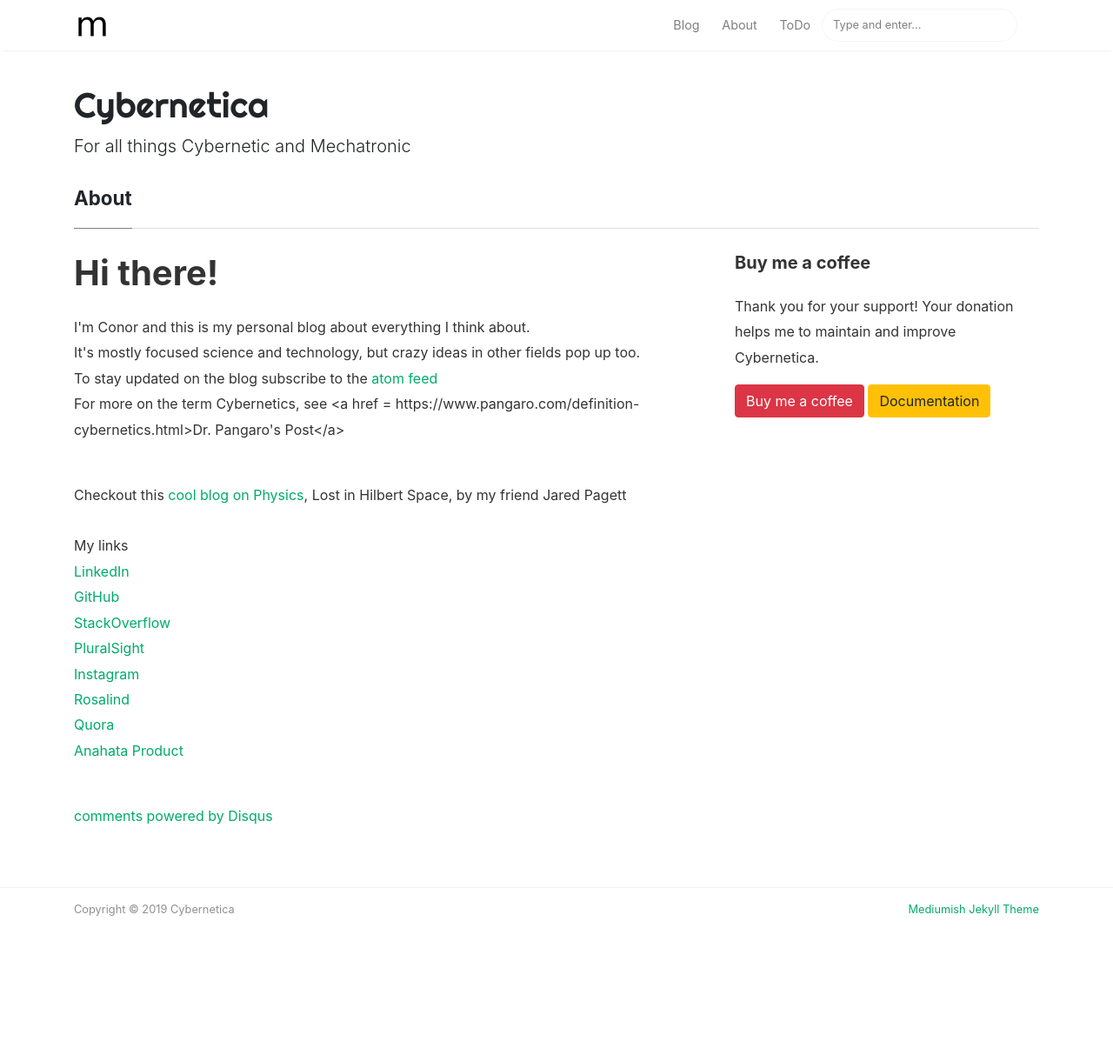
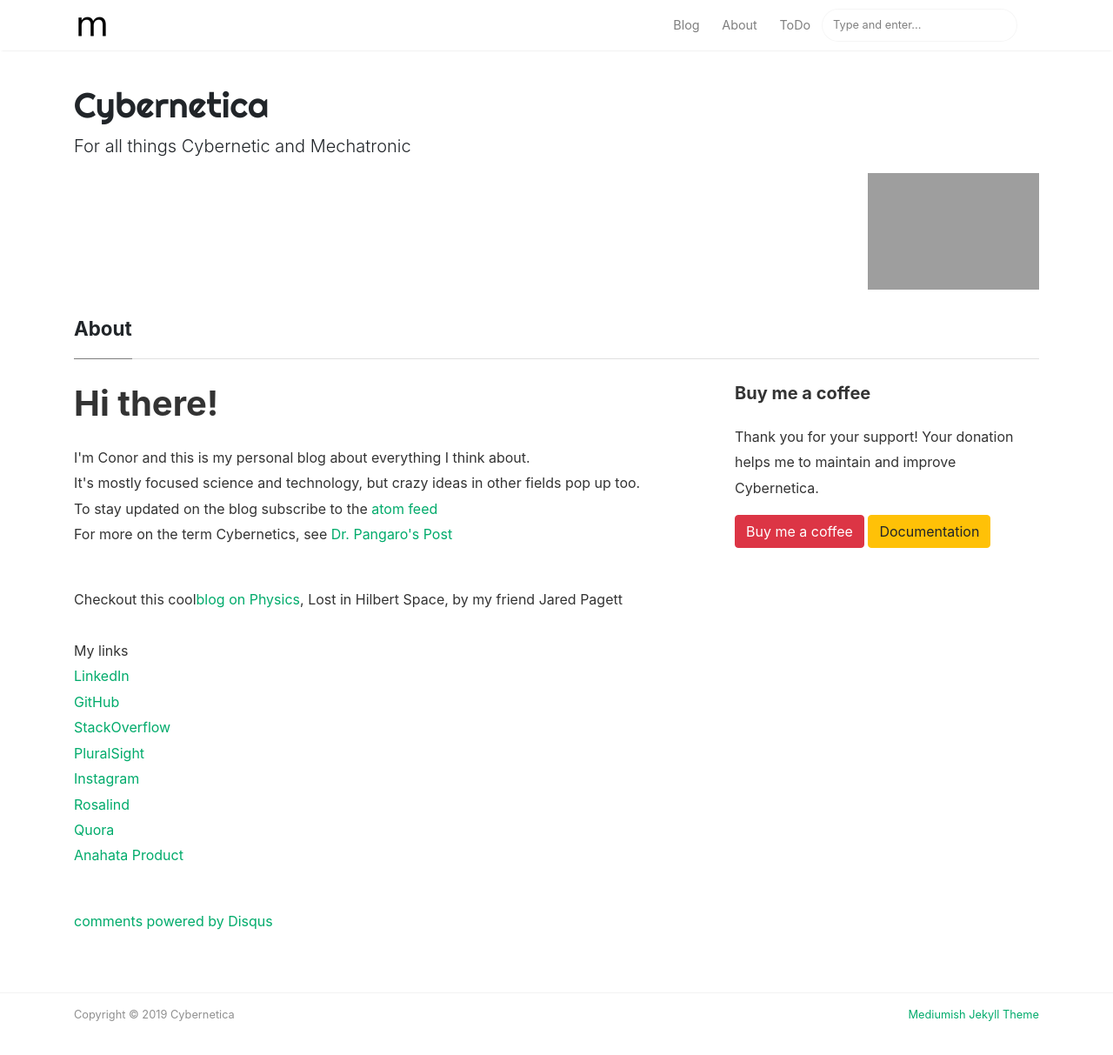
Before and after one commit to Gilgahex/gilgahex.github.io, a Jekyll site: the page built from _pages/about.md, in a window 1280 px wide and 1250 px high. Shown: the top 1213 px of the window at 87% size. Built offline with Jekyll 4.4.1, drawn with Linux system fonts in a browser that asks for light colours; nearby versions of some CDN libraries; comment, search, counter and statistics services are not loaded; grey boxes are pictures that could not be loaded.

Commit message:
Added Stuff

```diff
--- a/_layouts/default.html
+++ b/_layouts/default.html
@@ -112,6 +112,9 @@ ga('send', 'pageview');
     <h1 class="sitetitle">{{ site.name }}</h1>
     <p class="lead">
         {{ site.description }}
+        <div align = "right" >
+			 <img src="https://i.redd.it/1iwcit1gidyy.jpg" alt="Groovy" height="134" width="197">
+        </div>
     </p>
 </div>
 
--- a/_pages/about.md
+++ b/_pages/about.md
@@ -15,12 +15,12 @@ It's mostly focused science and technology, but crazy ideas in other fields pop
 <br>
 To stay updated on the blog subscribe to the <a href = "https://gilgahex.com/feed">atom feed</a>
 <br>
-For more on the term Cybernetics, see <a href = https://www.pangaro.com/definition-cybernetics.html>Dr. Pangaro's Post</a>
+For more on the term Cybernetics, see <a href = "https://www.pangaro.com/definition-cybernetics.html">Dr. Pangaro's Post</a>
 
 </p>
 
 <br>
-Checkout this <a href = "https://lih.space">cool blog on Physics</a>, Lost in Hilbert Space, by my friend Jared Pagett
+Checkout this cool<a href = "https://lih.space">blog on Physics</a>, Lost in Hilbert Space, by my friend Jared Pagett
 <br>
 <br>
 
```
